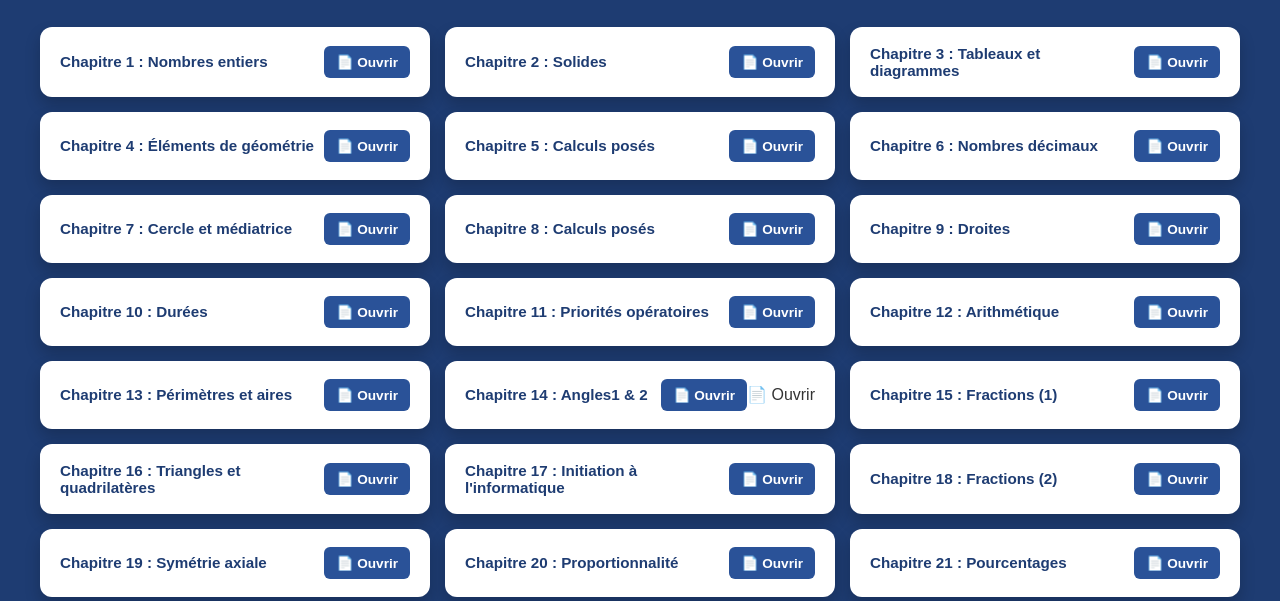
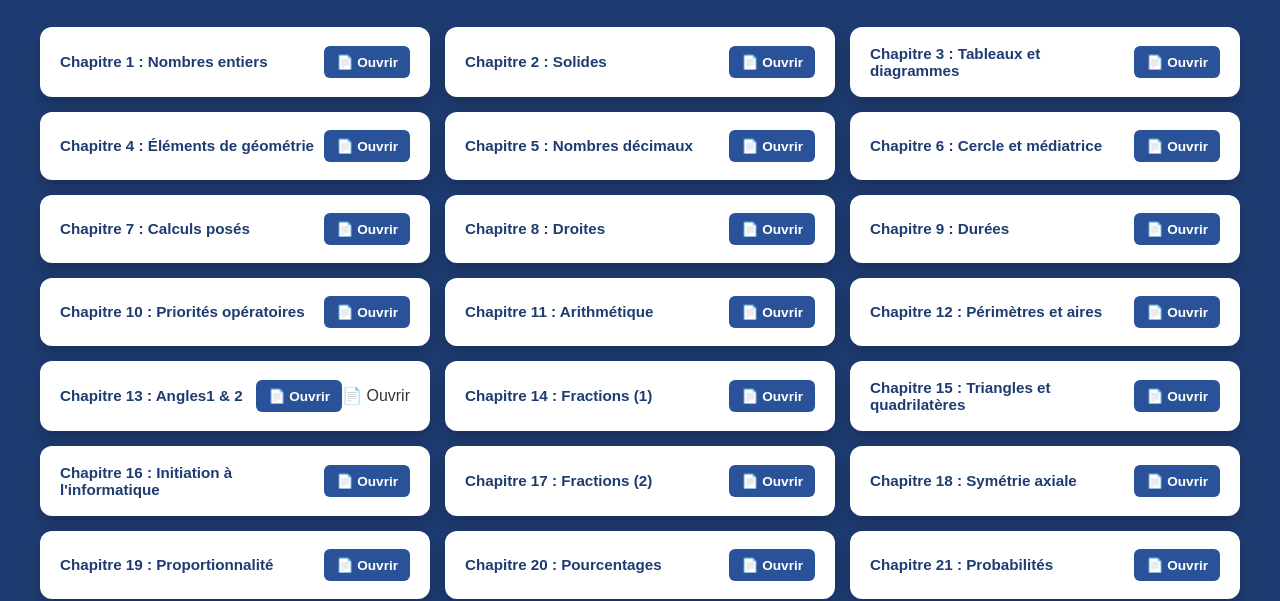
Before and after one commit to Azizamine33/Math-matiqus, a plain HTML site: page lecon_6eme.html in a window 1280 px wide. Shown: the part 220-821 px from the top of the page. Drawn offline with Linux system fonts and the light colour scheme; a web font is replaced by a local one.

Commit message:
Update lecon_6eme.html

```diff
--- a/lecon_6eme.html
+++ b/lecon_6eme.html
@@ -33,27 +33,27 @@
         <div class="chapitre-card"><span class="chapitre-titre">Chapitre 2 : Solides</span><a href="#" class="btn-pdf" onclick="verifierCode('docs/6eme_ch2_lecon.pdf')">📄 Ouvrir</a></div>
         <div class="chapitre-card"><span class="chapitre-titre">Chapitre 3 : Tableaux et diagrammes</span><a href="#" class="btn-pdf" onclick="verifierCode('docs/6eme_ch3_lecon.pdf')">📄 Ouvrir</a></div>
         <div class="chapitre-card"><span class="chapitre-titre">Chapitre 4 : Éléments de géométrie</span><a href="#" class="btn-pdf" onclick="verifierCode('docs/6eme_ch4_lecon.pdf')">📄 Ouvrir</a></div>
-        <div class="chapitre-card"><span class="chapitre-titre">Chapitre 5 : Calculs posés</span><a href="#" class="btn-pdf" onclick="verifierCode('docs/6eme_ch5_lecon.pdf')">📄 Ouvrir</a></div>
-        <div class="chapitre-card"><span class="chapitre-titre">Chapitre 6 : Nombres décimaux</span><a href="#" class="btn-pdf" onclick="verifierCode('docs/6eme_ch6_lecon.pdf')">📄 Ouvrir</a></div>
-        <div class="chapitre-card"><span class="chapitre-titre">Chapitre 7 : Cercle et médiatrice</span><a href="#" class="btn-pdf" onclick="verifierCode('docs/6eme_ch7_lecon.pdf')">📄 Ouvrir</a></div>
-        <div class="chapitre-card"><span class="chapitre-titre">Chapitre 8 : Calculs posés</span><a href="#" class="btn-pdf" onclick="verifierCode('docs/6eme_ch8_lecon.pdf')">📄 Ouvrir</a></div>
-        <div class="chapitre-card"><span class="chapitre-titre">Chapitre 9 : Droites </span><a href="#" class="btn-pdf" onclick="verifierCode('docs/6eme_ch9_lecon.pdf')">📄 Ouvrir</a></div>
-        <div class="chapitre-card"><span class="chapitre-titre">Chapitre 10 : Durées</span><a href="#" class="btn-pdf" onclick="verifierCode('docs/6eme_ch10_lecon.pdf')">📄 Ouvrir</a></div>
-        <div class="chapitre-card"><span class="chapitre-titre">Chapitre 11 : Priorités opératoires</span><a href="#" class="btn-pdf" onclick="verifierCode('docs/6eme_ch11_lecon.pdf')">📄 Ouvrir</a></div>
-        <div class="chapitre-card"><span class="chapitre-titre">Chapitre 12 : Arithmétique</span><a href="#" class="btn-pdf" onclick="verifierCode('docs/6eme_ch12_lecon.pdf')">📄 Ouvrir</a></div>
-        <div class="chapitre-card"><span class="chapitre-titre">Chapitre 13 : Périmètres et aires</span><a href="#" class="btn-pdf" onclick="verifierCode('docs/6eme_ch13_lecon.pdf')">📄 Ouvrir</a></div>
-        <div class="chapitre-card"><span class="chapitre-titre">Chapitre 14 : Angles1 & 2 </span><a href="#" class="btn-pdf" onclick="verifierCode('docs/6eme_ch14_lecon.pdf')">📄 Ouvrir</a> 📄 Ouvrir</a> </div>
-        <div class="chapitre-card"><span class="chapitre-titre">Chapitre 15 : Fractions (1)</span><a href="#" class="btn-pdf" onclick="verifierCode('docs/6eme_ch15_lecon.pdf')">📄 Ouvrir</a></div>
-        <div class="chapitre-card"><span class="chapitre-titre">Chapitre 16 : Triangles et quadrilatères</span><a href="#" class="btn-pdf" onclick="verifierCode('docs/6eme_ch16_lecon.pdf')">📄 Ouvrir</a></div>
-        <div class="chapitre-card"><span class="chapitre-titre">Chapitre 17 : Initiation à l'informatique</span><a href="#" class="btn-pdf" onclick="verifierCode('docs/6eme_ch17_lecon.pdf')">📄 Ouvrir</a></div>
-        <div class="chapitre-card"><span class="chapitre-titre">Chapitre 18 : Fractions (2)</span><a href="#" class="btn-pdf" onclick="verifierCode('docs/6eme_ch18_lecon.pdf')">📄 Ouvrir</a></div>
-        <div class="chapitre-card"><span class="chapitre-titre">Chapitre 19 : Symétrie axiale</span><a href="#" class="btn-pdf" onclick="verifierCode('docs/6eme_ch19_lecon.pdf')">📄 Ouvrir</a></div>
-        <div class="chapitre-card"><span class="chapitre-titre">Chapitre 20 : Proportionnalité</span><a href="#" class="btn-pdf" onclick="verifierCode('docs/6eme_ch20_lecon.pdf')">📄 Ouvrir</a></div>
-        <div class="chapitre-card"><span class="chapitre-titre">Chapitre 21 : Pourcentages</span><a href="#" class="btn-pdf" onclick="verifierCode('docs/6eme_ch21_lecon.pdf')">📄 Ouvrir</a></div>
-        <div class="chapitre-card"><span class="chapitre-titre">Chapitre 22 : Probabilités</span><a href="#" class="btn-pdf" onclick="verifierCode('docs/6eme_ch22_lecon.pdf')">📄 Ouvrir</a></div>
-        <div class="chapitre-card"><span class="chapitre-titre">Chapitre 23 : Cubes et volume</span><a href="#" class="btn-pdf" onclick="verifierCode('docs/6eme_ch23_lecon.pdf')">📄 Ouvrir</a></div>
-        <div class="chapitre-card"><span class="chapitre-titre">Chapitre 24 : Volumes</span><a href="#" class="btn-pdf" onclick="verifierCode('docs/6eme_ch24_lecon.pdf')">📄 Ouvrir</a></div>
-        <div class="chapitre-card"><span class="chapitre-titre">Chapitre 25 : Algèbre</span><a href="#" class="btn-pdf" onclick="verifierCode('docs/6eme_ch25_lecon.pdf')">📄 Ouvrir</a></div>
+
+        <div class="chapitre-card"><span class="chapitre-titre">Chapitre 5 : Nombres décimaux</span><a href="#" class="btn-pdf" onclick="verifierCode('docs/6eme_ch5_lecon.pdf')">📄 Ouvrir</a></div>
+        <div class="chapitre-card"><span class="chapitre-titre">Chapitre 6 : Cercle et médiatrice</span><a href="#" class="btn-pdf" onclick="verifierCode('docs/6eme_ch6_lecon.pdf')">📄 Ouvrir</a></div>
+        <div class="chapitre-card"><span class="chapitre-titre">Chapitre 7 : Calculs posés</span><a href="#" class="btn-pdf" onclick="verifierCode('docs/6eme_ch7_lecon.pdf')">📄 Ouvrir</a></div>
+        <div class="chapitre-card"><span class="chapitre-titre">Chapitre 8 : Droites </span><a href="#" class="btn-pdf" onclick="verifierCode('docs/6eme_ch9_lecon.pdf')">📄 Ouvrir</a></div>
+        <div class="chapitre-card"><span class="chapitre-titre">Chapitre 9 : Durées</span><a href="#" class="btn-pdf" onclick="verifierCode('docs/6eme_ch10_lecon.pdf')">📄 Ouvrir</a></div>
+        <div class="chapitre-card"><span class="chapitre-titre">Chapitre 10 : Priorités opératoires</span><a href="#" class="btn-pdf" onclick="verifierCode('docs/6eme_ch11_lecon.pdf')">📄 Ouvrir</a></div>
+        <div class="chapitre-card"><span class="chapitre-titre">Chapitre 11 : Arithmétique</span><a href="#" class="btn-pdf" onclick="verifierCode('docs/6eme_ch12_lecon.pdf')">📄 Ouvrir</a></div>
+        <div class="chapitre-card"><span class="chapitre-titre">Chapitre 12 : Périmètres et aires</span><a href="#" class="btn-pdf" onclick="verifierCode('docs/6eme_ch13_lecon.pdf')">📄 Ouvrir</a></div>
+        <div class="chapitre-card"><span class="chapitre-titre">Chapitre 13 : Angles1 & 2 </span><a href="#" class="btn-pdf" onclick="verifierCode('docs/6eme_ch14_lecon.pdf')">📄 Ouvrir</a> 📄 Ouvrir</a> </div>
+        <div class="chapitre-card"><span class="chapitre-titre">Chapitre 14 : Fractions (1)</span><a href="#" class="btn-pdf" onclick="verifierCode('docs/6eme_ch15_lecon.pdf')">📄 Ouvrir</a></div>
+        <div class="chapitre-card"><span class="chapitre-titre">Chapitre 15 : Triangles et quadrilatères</span><a href="#" class="btn-pdf" onclick="verifierCode('docs/6eme_ch16_lecon.pdf')">📄 Ouvrir</a></div>
+        <div class="chapitre-card"><span class="chapitre-titre">Chapitre 16 : Initiation à l'informatique</span><a href="#" class="btn-pdf" onclick="verifierCode('docs/6eme_ch17_lecon.pdf')">📄 Ouvrir</a></div>
+        <div class="chapitre-card"><span class="chapitre-titre">Chapitre 17 : Fractions (2)</span><a href="#" class="btn-pdf" onclick="verifierCode('docs/6eme_ch18_lecon.pdf')">📄 Ouvrir</a></div>
+        <div class="chapitre-card"><span class="chapitre-titre">Chapitre 18 : Symétrie axiale</span><a href="#" class="btn-pdf" onclick="verifierCode('docs/6eme_ch19_lecon.pdf')">📄 Ouvrir</a></div>
+        <div class="chapitre-card"><span class="chapitre-titre">Chapitre 19 : Proportionnalité</span><a href="#" class="btn-pdf" onclick="verifierCode('docs/6eme_ch20_lecon.pdf')">📄 Ouvrir</a></div>
+        <div class="chapitre-card"><span class="chapitre-titre">Chapitre 20 : Pourcentages</span><a href="#" class="btn-pdf" onclick="verifierCode('docs/6eme_ch21_lecon.pdf')">📄 Ouvrir</a></div>
+        <div class="chapitre-card"><span class="chapitre-titre">Chapitre 21 : Probabilités</span><a href="#" class="btn-pdf" onclick="verifierCode('docs/6eme_ch22_lecon.pdf')">📄 Ouvrir</a></div>
+        <div class="chapitre-card"><span class="chapitre-titre">Chapitre 22 : Cubes et volume</span><a href="#" class="btn-pdf" onclick="verifierCode('docs/6eme_ch23_lecon.pdf')">📄 Ouvrir</a></div>
+        <div class="chapitre-card"><span class="chapitre-titre">Chapitre 23 : Volumes</span><a href="#" class="btn-pdf" onclick="verifierCode('docs/6eme_ch24_lecon.pdf')">📄 Ouvrir</a></div>
+        <div class="chapitre-card"><span class="chapitre-titre">Chapitre 24 : Algèbre</span><a href="#" class="btn-pdf" onclick="verifierCode('docs/6eme_ch25_lecon.pdf')">📄 Ouvrir</a></div>
     </div>
 </body>
 <script>
```
